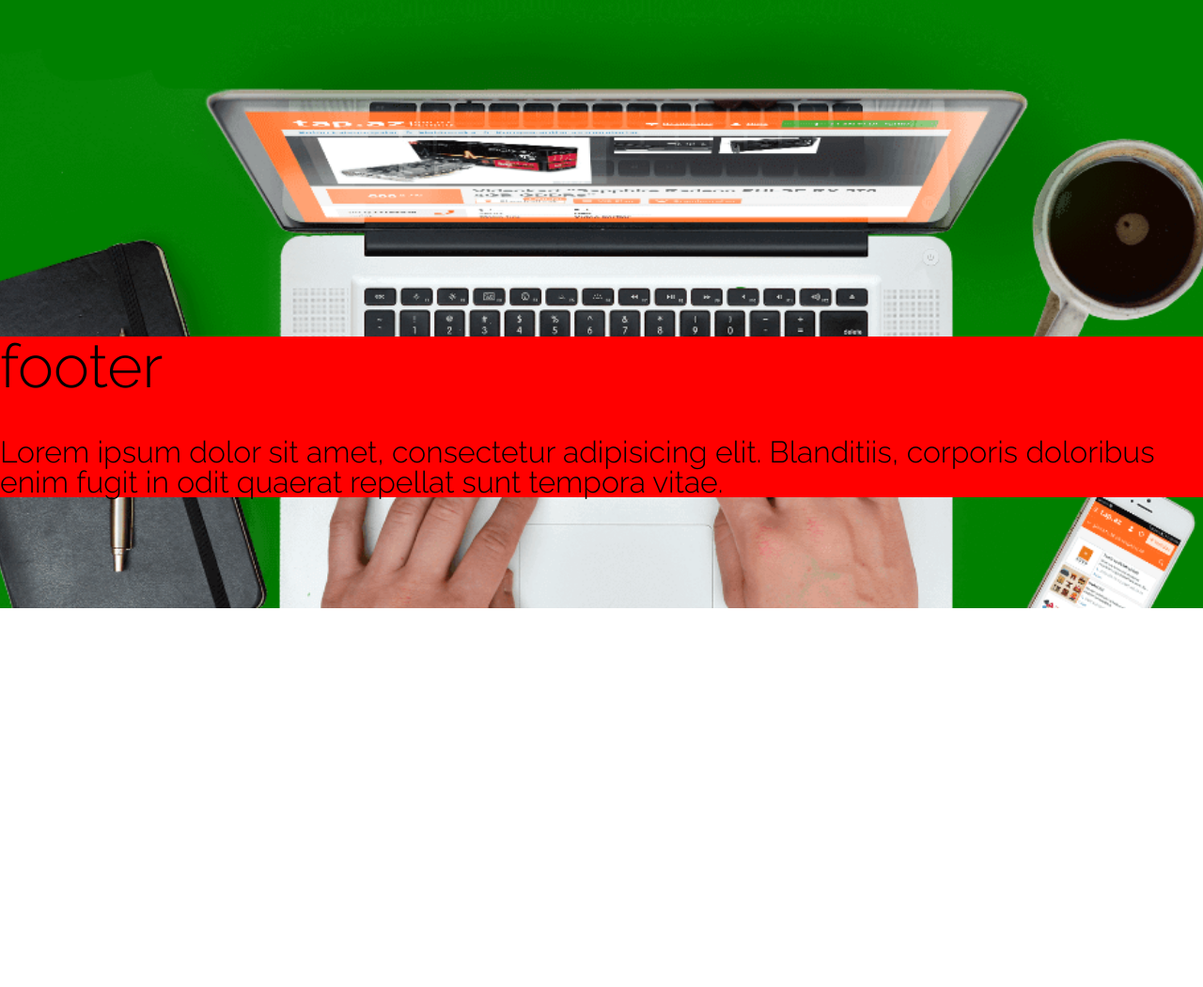
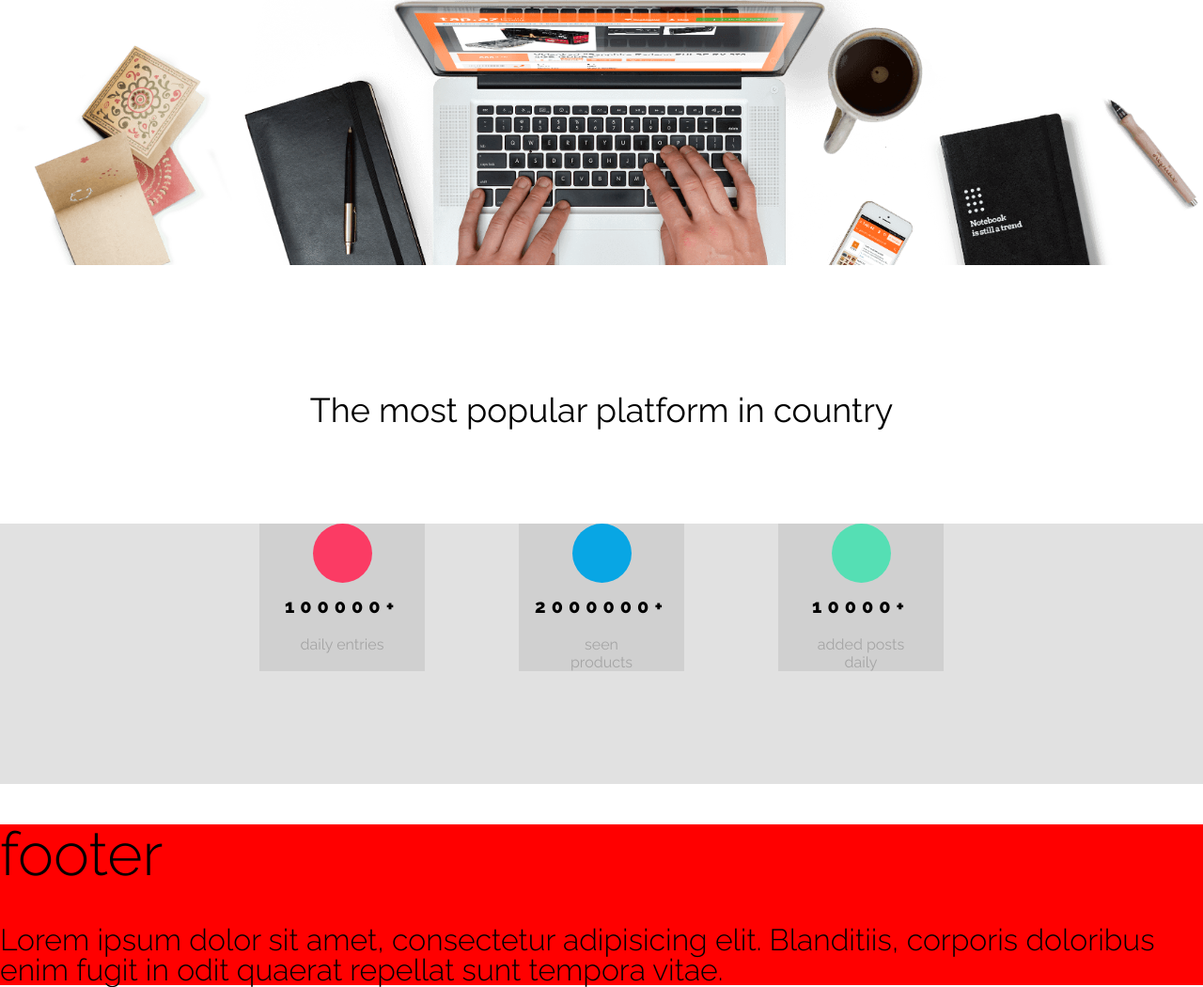
Before and after one commit to bobkoby5i/fe-css-best-shop, a plain HTML site: page index.html in a window 1280 px wide. Shown: the part 485-1535 px from the top of the page at 94% size. Before the commit the page ends 1132 px from the top, so only its background shows below. Drawn offline with nearby package versions, Linux system fonts and the light colour scheme.

Commit message:
section statistics

```diff
--- a/css/style.css
+++ b/css/style.css
@@ -38,7 +38,7 @@ l {
 }
 
 .open-shop-section{
-    background-color: #00ff00;
+    background-color: #ffffff;
     height: calc( 100vh - 70px );
     font-family: 'Open Sans', sans-serif;
     font-weight: normal;
@@ -62,6 +62,12 @@ l {
     font-family: 'Raleway', sans-serif;
 }
 
+h2 {
+    font-family: 'Raleway', sans-serif;
+    font-size: 36px;
+    line-height: 42px;
+}
+
 .open-shop-top p{
     font-size: 16px;
     line-height: 22px;
@@ -72,24 +78,15 @@ l {
 
 
 
-.open-shop-bottom1{
-    /*height: calc(calc( ( 100vh - 70px ) )/2);*/
-    /*height: 100%;*/
-    background-color: green;
-    background-image: url("../images/Background.png");
-    background-position: center;
-    background-size: contain;
-    background-repeat: no-repeat;
-}
 
 .open-shop-bottom {
-    height: 100%;
     overflow: auto;
-    background-color: green;
+    /*background-color: green;*/
     background-image: url("../images/Background.png");
     background-position: center;
     background-size: cover;
     background-repeat: no-repeat;
+    height: calc(calc( 100vh - 70px )/2);
 }
 
 
@@ -101,7 +98,7 @@ l {
     font-size: 16px;
     line-height: 22px;
     padding: 20px 157px 23px 157px;
-    background-color: var( --color-primary );
+    background-color: var(--color-primary);
     box-shadow: 5px 10px 14px #07ACE629;
     font-weight: 600;
 }
@@ -110,6 +107,78 @@ l {
     cursor: pointer;
 }
 
+
+/*          STATS                 */
+
+.stats-section h2{
+    text-align: center;
+    padding-top: 100px;
+    padding-bottom: 100px;
+}
+
+.stats-section-articles {
+    background-color: #e1e1e1;
+    display: flex;
+    justify-content: center;
+    align-items: normal;
+    /*padding: 0px 150px 120px 150px ;*/
+    padding-bottom: 120px;
+    flex-wrap: wrap;
+    gap: 100px;
+}
+
+
+.stats-article {
+    width: 176px;
+    display: flex;
+    justify-content: left;
+    flex-direction: column;
+    align-items: center;
+    background-color: #d0d0d0;
+    text-align: center;
+    font-family: 'Raleway', sans-serif;
+}
+
+.stats-article h4{
+    color: #000;
+    margin-top: 13px;
+    margin-bottom: 19px;
+    font-size: 20px;
+    line-height: 24px;
+    font-weight: 800;
+    letter-spacing: 6px;
+}
+
+.stats-article p{
+    font-size: 16px;
+    line-height: 19px;
+    color: #A5A5A5;
+    font-weight: normal;
+    margin: 0px 40px;
+
+}
+
+
+
+.circle{
+    border-radius: 50%;
+    height:63px;
+    width: 63px;
+}
+
+.color1 {
+    background-color: var(--color1);
+}
+
+.color2 {
+    background-color: var(--color2);
+}
+.color3 {
+    background-color: var(--color3);
+}
+
+
+
 footer {
     font-family: 'Raleway', sans-serif;
     background-color: red;
--- a/index.html
+++ b/index.html
@@ -32,6 +32,26 @@
     <div class="open-shop-bottom">a
     </div>
   </section>
+  <section class="stats-section container">
+    <h2>The most popular platform in country</h2>
+    <div class="stats-section-articles container">
+      <div class="stats-article">
+        <span class="circle color1"></span>
+        <h4>100000+</h4>
+        <p>daily entries</p>
+      </div>
+      <div class="stats-article">
+        <span class="circle color2"></span>
+        <h4>2000000+</h4>
+        <p>seen products</p>
+      </div>
+      <div class="stats-article">
+        <span class="circle color3"></span>
+        <h4>10000+</h4>
+        <p>added posts daily</p>
+      </div>
+    </div>
+  </section>
 </main>
 <footer>
   <h1>footer</h1>
```
